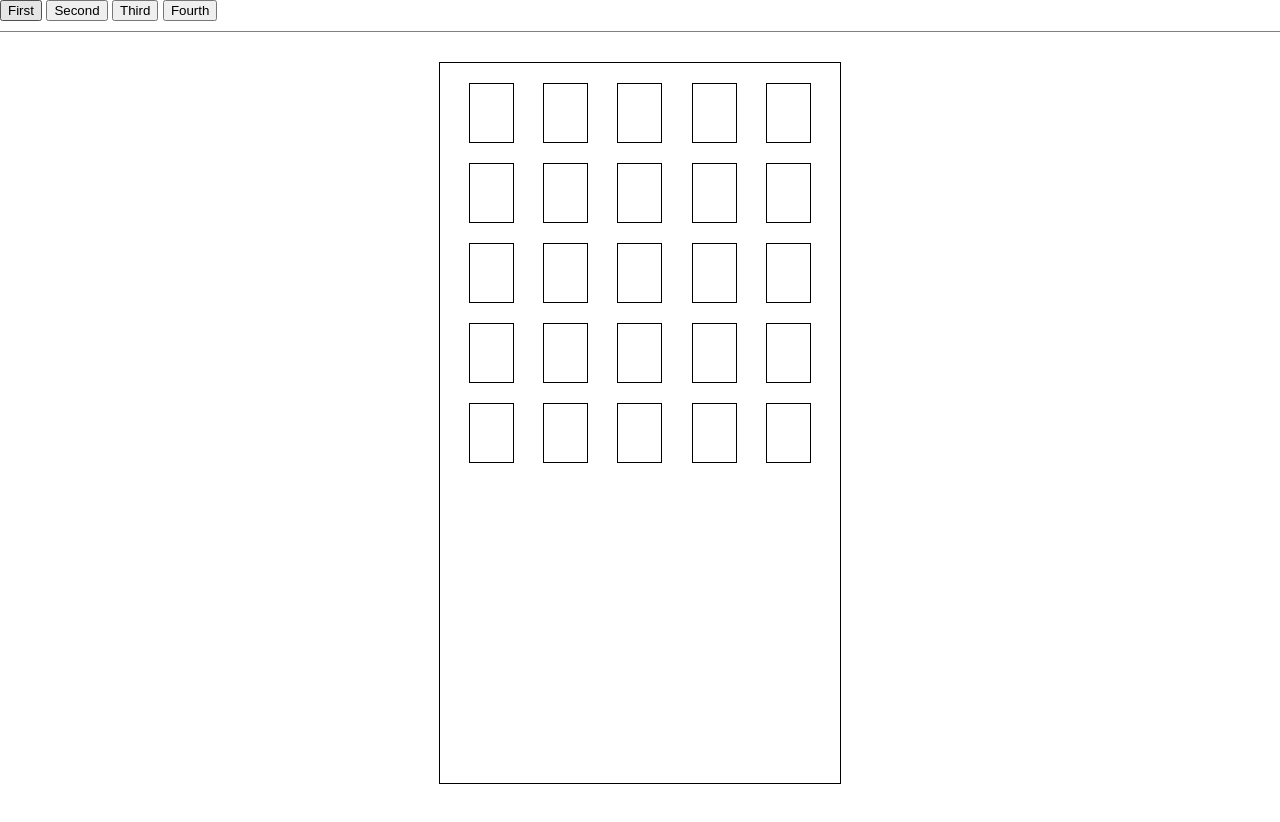
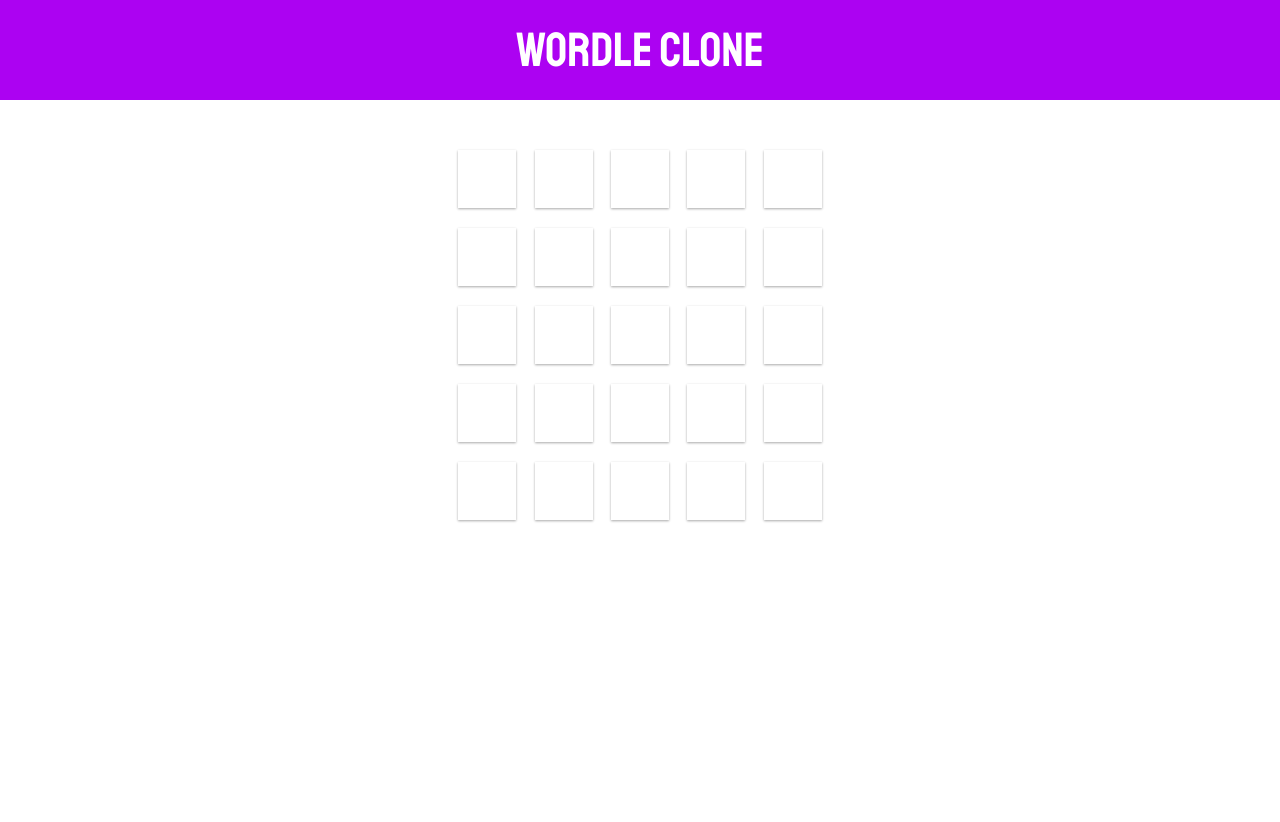
Before and after one commit to Tristanw3/wordle-clone, a website: page frontend/index.html in a window 1280 px wide. Before the commit the page ends 800 px from the top, so only its background shows below. Drawn offline with Linux system fonts and the light colour scheme.

Commit message:
styling changes

```diff
--- a/frontend/index.html
+++ b/frontend/index.html
@@ -6,15 +6,12 @@
     <meta http-equiv="X-UA-Compatible" content="IE=edge">
     <meta name="viewport" content="width=device-width, initial-scale=1.0">
     <link rel="stylesheet" type="text/css" href="./styles.css">
-    <title>Document</title>
+    <title>Wordle - Clone</title>
 </head>
 
 <body>
     <nav>
-        <button>First</button>
-        <button>Second</button>
-        <button>Third</button>
-        <button>Fourth</button>
+        <p>Wordle Clone</p>
     </nav>
     <div class="main">
         <div class="center">
--- a/frontend/styles.css
+++ b/frontend/styles.css
@@ -1,11 +1,32 @@
+
+/* Colours */
+/* Darker Green - #09F593 */
+/* Lighter Green - #AFFC03 */
+/* Orange - #E6A10E */
+/* Red - #FC2503 */
+/* Purple - #AC02F2 */
+
+@import url('https://fonts.googleapis.com/css2?family=Staatliches&display=swap');
+
 body {
-  font-family: Arial, Helvetica, sans-serif;
+  /* font-family: 'Staatliches', cursive; */
+  font-family: 'Staatliches', cursive, Arial, Helvetica, sans-serif;
+  color: #3c3c3c;
   padding: 0;
   margin: 0;
 }
 nav {
-  border-bottom: 1px grey solid;
-  padding-bottom: 10px;
+  display: flex;
+  justify-content: center;
+  background-color: #AC02F2;
+  padding: 20px 0;
+}
+
+nav p {
+  padding: 0;
+  margin: 0;
+  color: white;
+  font-size: 48px
 }
 
 .main {
@@ -16,7 +37,7 @@ nav {
 .center {
   margin-top: 30px;
   padding-top: 20px;
-  border: 1px black solid;
+
   min-width: 400px;
   height: 700px;
 }
@@ -30,8 +51,8 @@ nav {
 .letter-box {
   font-size: x-large;
   text-align: center;
-  border: 1px solid black;
   height: 58px;
   line-height: 58px;
-  width: 43px;
+  width: 58px;
+  box-shadow: rgba(0, 0, 0, 0.12) 0px 1px 3px, rgba(0, 0, 0, 0.24) 0px 1px 2px;
 }
```
